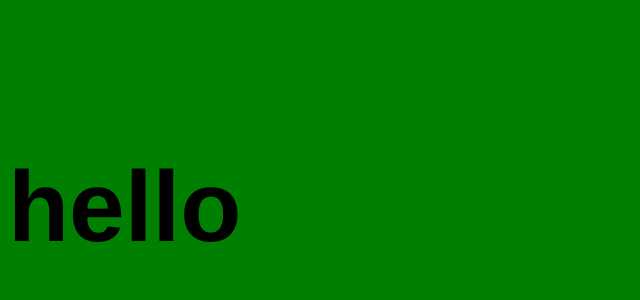
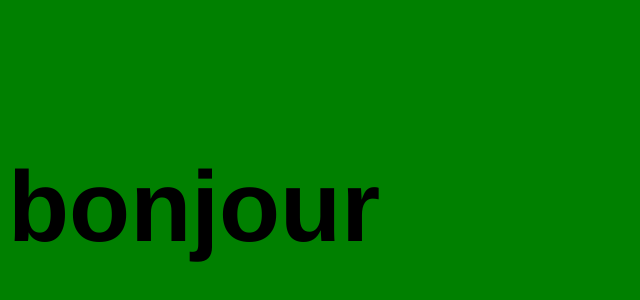
Before and after one commit to Ebrissac/hello, a plain HTML site: page index.html in a window 1280 px wide. Shown: the part 238-538 px from the top of the page, without its empty margins (0-640 px from the left). Drawn offline with Linux system fonts and the light colour scheme.

```diff
--- a/index.html
+++ b/index.html
@@ -18,6 +18,6 @@
 }
 </style>
 <body>
-<h1> hello </h1>
+<h1> bonjour </h1>
 </body>
 </html>
```
